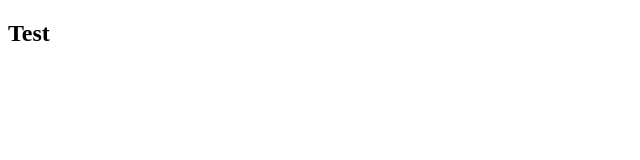
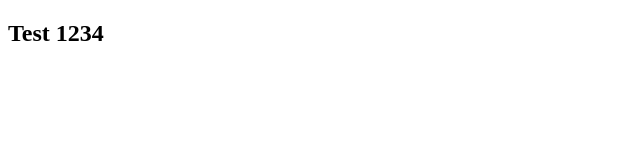
Before and after one commit to beyond-journey/beyond-journey.github.io, an Astro site: page / in a window 1280 px wide. Shown: the full height of the page, 0-640 px from the left. Built offline with nearby package versions, Linux system fonts and the light colour scheme; Astro itself is replaced by a stand-in of ours.

Commit message:
Update index.astro

```diff
--- a/src/pages/index.astro
+++ b/src/pages/index.astro
@@ -1 +1 @@
-<h2>Test</h2>
+<h2>Test 1234</h2>
```
